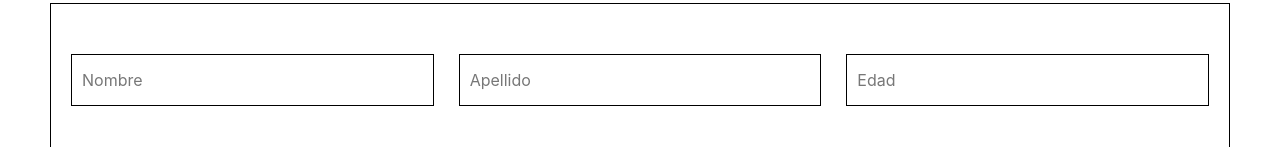
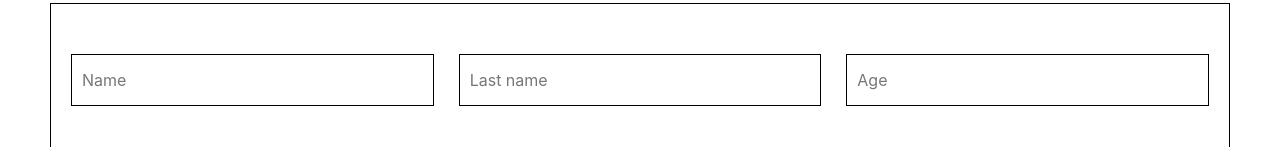
Before and after one commit to nicokiva/test-app, a React (Create React App) app: page / in a window 1280 px wide. Shown: the part 153-300 px from the top of the page. Built offline with nearby package versions, Linux system fonts and the light colour scheme.

Commit message:
translate fields to english

```diff
--- a/src/pages/MainForm/MainForm.tsx
+++ b/src/pages/MainForm/MainForm.tsx
@@ -22,11 +22,11 @@ const FormContainer = styled.form`
 const MainForm = (): JSX.Element => {
   return (
     <FormContainer>
-      <Input type="text" label="Nombre" id="name" />
+      <Input type="text" label="Name" id="name" />
 
-      <Input type="text" label="Apellido" id="last-name" />
+      <Input type="text" label="Last name" id="last-name" />
 
-      <Input type="number" label="Edad" id="age" />
+      <Input type="number" label="Age" id="age" />
     </FormContainer>
   );
 };
```
